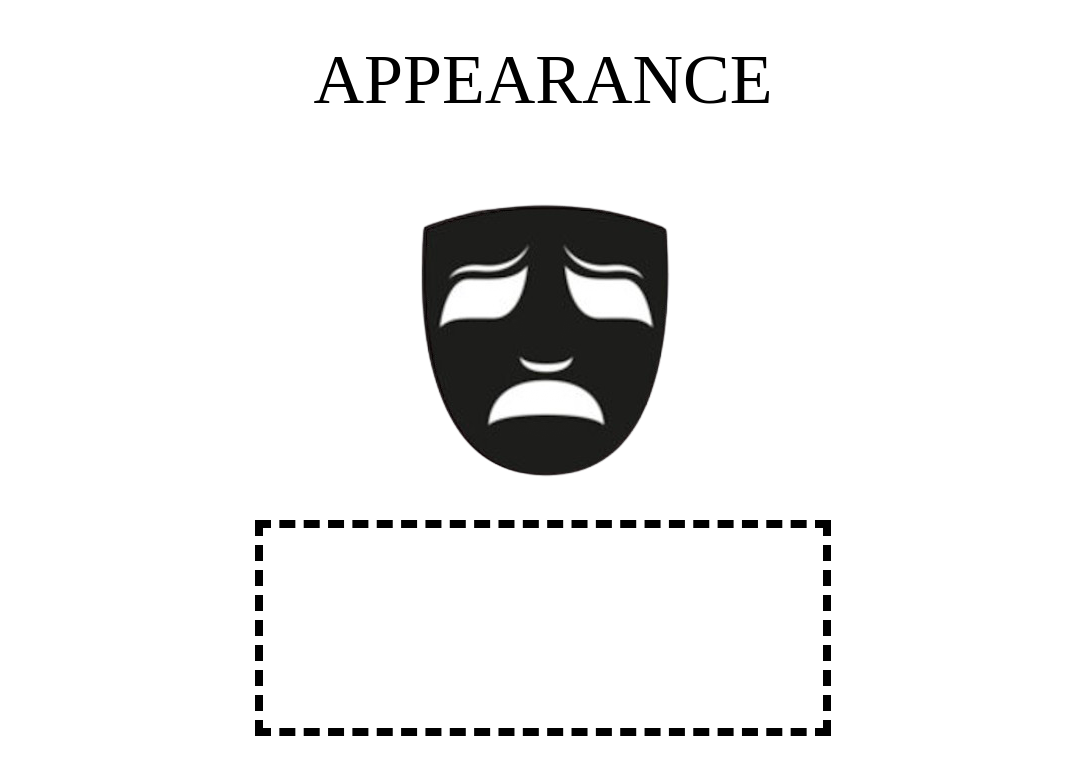
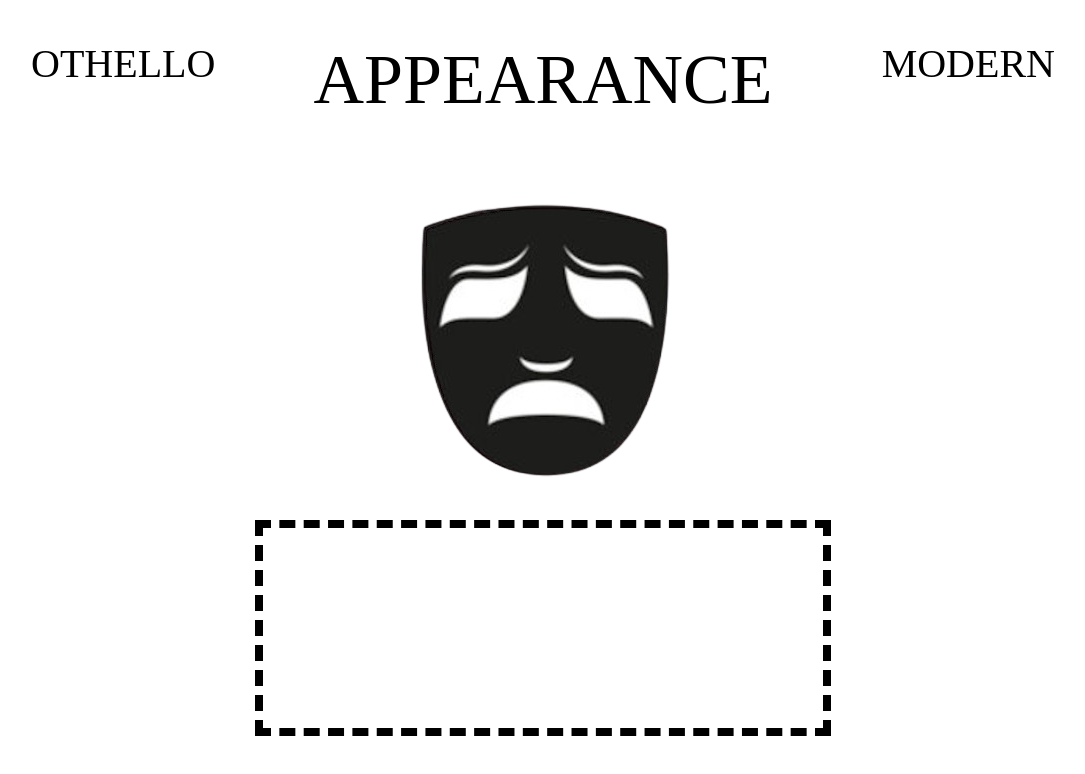
Before and after one commit to REscalonaJR/othello, a plain HTML site: page Othello.html in a window 1280 px wide. Shown: the whole page, without its empty margins (97-1182 px from the left). Drawn offline with Linux system fonts and the light colour scheme.

Commit message:
hiuiijijojxxcj0x

```diff
--- a/Othello.css
+++ b/Othello.css
@@ -2,6 +2,24 @@ body{
     display: flex;
     flex-direction: column;
     align-items: center;
+}
+.oth{
+    position: absolute;
+    left: 10%;
+    top:5vh;
+    font-size: 40px;
+    font-family: "Alfa Slab One", serif;
+    font-weight: 400;
+    font-style: normal;
+}
+.mod{
+    position: absolute;
+    right: 10%;
+    top:5vh;
+    font-size: 40px;
+    font-family: "Alfa Slab One", serif;
+    font-weight: 400;
+    font-style: normal;
 }
 .cont{
     position: absolute;
--- a/Othello.html
+++ b/Othello.html
@@ -6,6 +6,8 @@
         <title>Othello project</title>
     </head>
     <body id="body">
+        <div class="oth" id="oth">OTHELLO</div>
+        <div class="mod" id="mod">MODERN</div>
         <div class="textt" id="textt">APPEARANCE</div>
     <div class="cont">
         <div id="maskone" class="no">
--- a/Othello.js
+++ b/Othello.js
@@ -1,3 +1,5 @@
+let oth = document.getElementById("oth")
+let mod = document.getElementById("mod")
 let body = document.getElementById("body");
 let maskone = document.getElementById("maskone");
 let masktwo = document.getElementById("masktwo");
@@ -26,6 +28,8 @@ function dark(){
     texxt.innerHTML = "VS REALITY";
     texxt.style.color = "white";
     iago.style.borderColor = "white";
+    oth.style.color = "white";
+    mod.style.color = "white";
 }
 function light(){
     body.style.backgroundColor = "white";
@@ -34,4 +38,6 @@ function light(){
     texxt.innerHTML = "APPEARANCE";
     texxt.style.color = "black";
     iago.style.borderColor = "black";
+    oth.style.color = "black";
+    mod.style.color = "black";
 }
```
